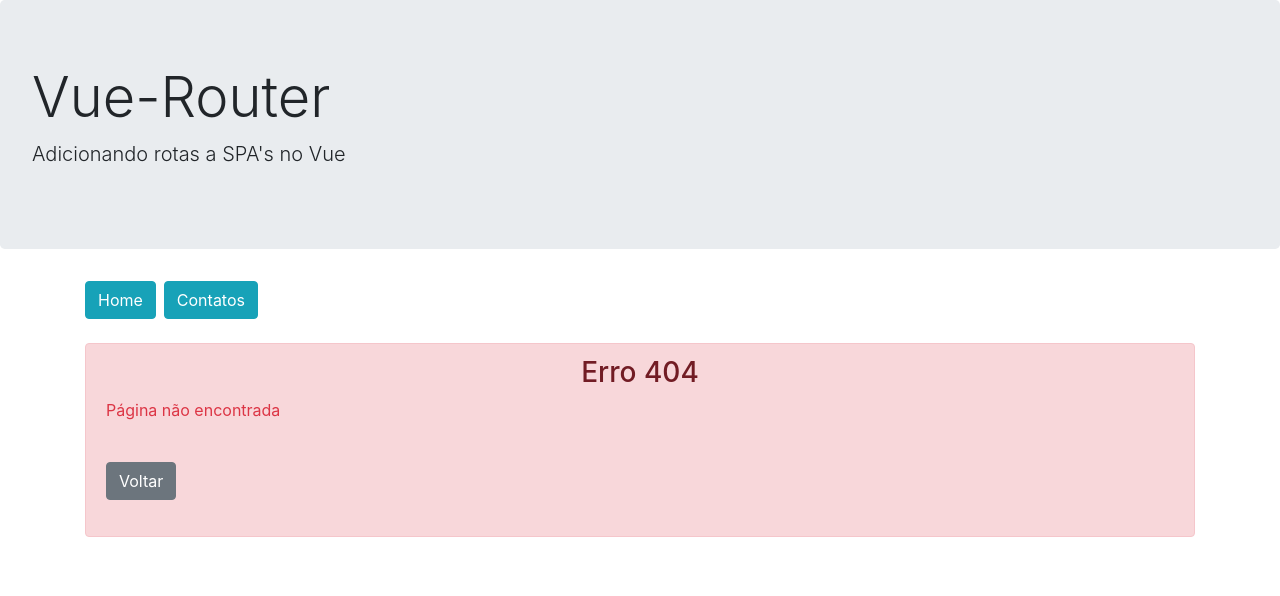
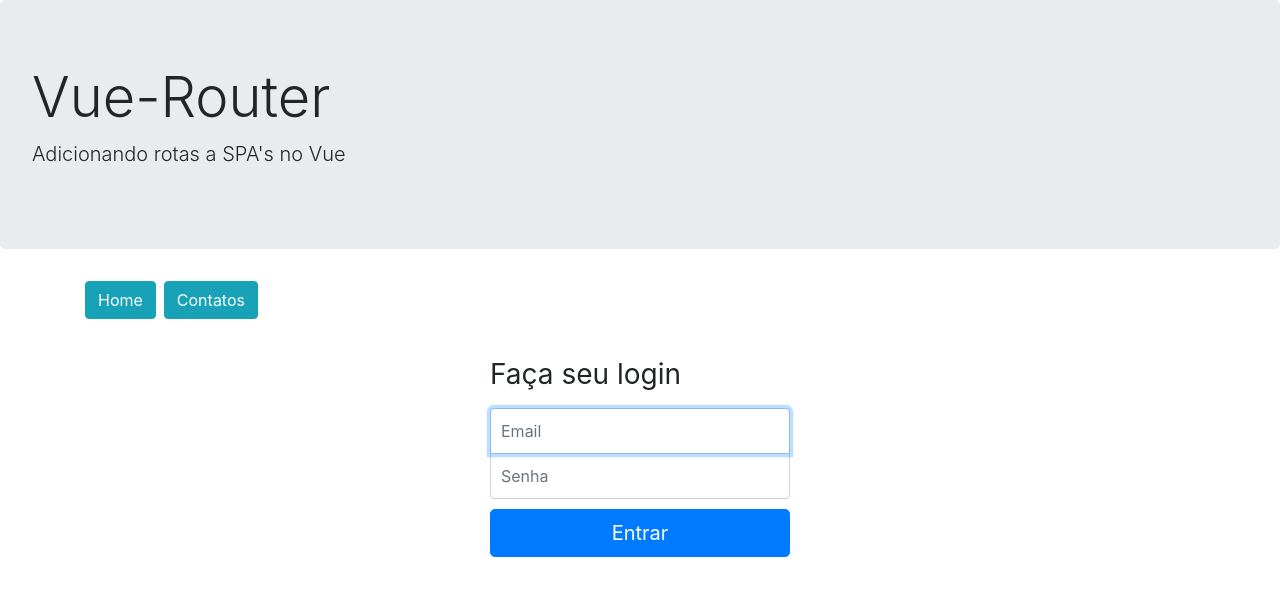
Before and after one commit to victorqrz/vue-rotas, a Vue app: page /login in a window 1280 px wide. Before the commit this address had no page. Shown: the top 596 px of the page. Built offline with nearby package versions, Linux system fonts and the light colour scheme.

Commit message:
implementação de login com guarda de rota beforeEach

```diff
--- a/src/components/contatos/ContatosListaIten.vue
+++ b/src/components/contatos/ContatosListaIten.vue
@@ -2,7 +2,7 @@
   <li>
     <span>{{contato.nome}}</span>
     <router-link
-      :to="{ name: 'contato', params: { id: contato.id, name: contato.nome } }"
+      :to="{ path: `/contatos/${contato.id}` }"
       class="btn btn-info-btn-sm float-right">
         Detalhes
     </router-link>
--- /dev/null
+++ b/src/event-bus.js
@@ -0,0 +1,12 @@
+import Vue from 'vue';
+
+export default new Vue({
+  data: {
+    autenticado: false
+  },
+  created() {
+    this.$on('autenticar', (autenticado) =>{
+      this.autenticado = autenticado
+    })
+  }
+})
--- a/src/routes.js
+++ b/src/routes.js
@@ -8,41 +8,50 @@
 import ContatoEditar from './views/contatos/ContatoEditar.vue'
 import Erro404 from './views/Erro404.vue'
 import Erro404Contatos from './views/contatos/Erro404Contatos.vue'
+import Login from './views/login/Login.vue'
 
+import EventBus from './event-bus'
 
 Vue.use(VueRouter)
 
-export default new VueRouter({
+const extrairParametroId = route => ({
+    id: +route.params.id
+  });
+
+const router = new VueRouter({
   mode: 'history',
   linkActiveClass: 'active',
   routes: [
     { path: '/' ,component: Home},
+    { path: '/login', component: Login},
     {
       path: '/contatos',
       component: Contatos,
-      alias: ['meus-contatos', 'lista-de-contatos'],
       props: (route) => {
         const busca = route.query.busca;
         return busca ? { busca } : {}
       },
       children: [
         { path:
-          ':id',
+          ':id(\\d+)', //expressão regular para verificar se realmente é um Number
           component: ContatoDetalhes,
           name: 'contato',
-          props: true
+          props:extrairParametroId
         },
 
         { path:
-          ':id/editar',
-          alias:':id/alterar',
+          ':id(\\d+)/editar',
+          alias:':id(\\d+)/alterar',
+          meta: {
+            requerAutenticacao: true
+          },
           components: {
             default: ContatoEditar,
             'contato-detalhes': ContatoDetalhes
           },
           props: {
-            default: true,
-            'contato-detalhes': true
+            default: extrairParametroId,
+            'contato-detalhes': extrairParametroId
           }
         },
 
@@ -66,3 +75,19 @@
     }
   ]
 })
+
+router.beforeEach((to, from, next) => {
+  const estaAutenticado = EventBus.autenticado
+  if (to.matched.some(rota => rota.meta.requerAutenticacao)) {
+    if (!estaAutenticado) {
+      next({
+        path: '/login',
+        query: { redirecionar: to.fullPath }
+      })
+      return
+    }
+  }
+  next()
+})
+
+export default router;
--- a/src/views/contatos/ContatoDetalhes.vue
+++ b/src/views/contatos/ContatoDetalhes.vue
@@ -12,6 +12,11 @@
 
 <script>
 export default {
-  props: ['id']
+  props: {
+    id: {
+      type: Number,
+      required: true
+    }
+  }
 }
 </script>
--- /dev/null
+++ b/src/views/login/Login.vue
@@ -0,0 +1,91 @@
+<template>
+    <form class="form-signin" @submit.prevent="entrar">
+      <h1 class="h3 mb-3 font-weight-normal">Faça seu login</h1>
+      <label class="sr-only">Email</label>
+      <input
+        type="email"
+        class="form-control"
+        placeholder="Email"
+        required
+        autofocus
+        v-model="usuario.email">
+      <label class="sr-only">Senha</label>
+      <input
+        type="password"
+        class="form-control"
+        placeholder="Senha"
+        required
+        v-model="usuario.senha">
+      <button class="btn btn-lg btn-primary btn-block" type="submit">Entrar</button>
+      <div class="alert alert-danger mt-3" v-if="mensagem">{{ mensagem }}</div>
+    </form>
+</template>
+
+<script>
+
+import EventBus from './../../event-bus'
+
+export default {
+    data() {
+        return {
+            usuario: {
+                email: '',
+                senha: ''
+            },
+            mensagem: ''
+        }
+    },
+    methods: {
+        entrar() {
+            if (this.usuario.email === 'victor@email.com' && this.usuario.senha === '1234') {
+                EventBus.$emit('autenticar', true)
+                const destino = this.$route.query.redirecionar || '/contatos'
+                this.$router.push(destino)
+                return
+            }
+            this.mensagem = 'Dados incorretos!'
+            setTimeout(() => this.mensagem = '', 3000)
+        }
+    }
+}
+</script>
+
+
+<style scoped>
+
+    .form-signin {
+        width: 100%;
+        max-width: 330px;
+        padding: 15px;
+        margin: auto;
+    }
+
+    .form-signin .checkbox {
+        font-weight: 400;
+    }
+
+    .form-signin .form-control {
+        position: relative;
+        box-sizing: border-box;
+        height: auto;
+        padding: 10px;
+        font-size: 16px;
+    }
+
+    .form-signin .form-control:focus {
+        z-index: 2;
+    }
+
+    .form-signin input[type="email"] {
+        margin-bottom: -1px;
+        border-bottom-right-radius: 0;
+        border-bottom-left-radius: 0;
+    }
+
+    .form-signin input[type="password"] {
+        margin-bottom: 10px;
+        border-top-left-radius: 0;
+        border-top-right-radius: 0;
+    }
+
+</style>
```
